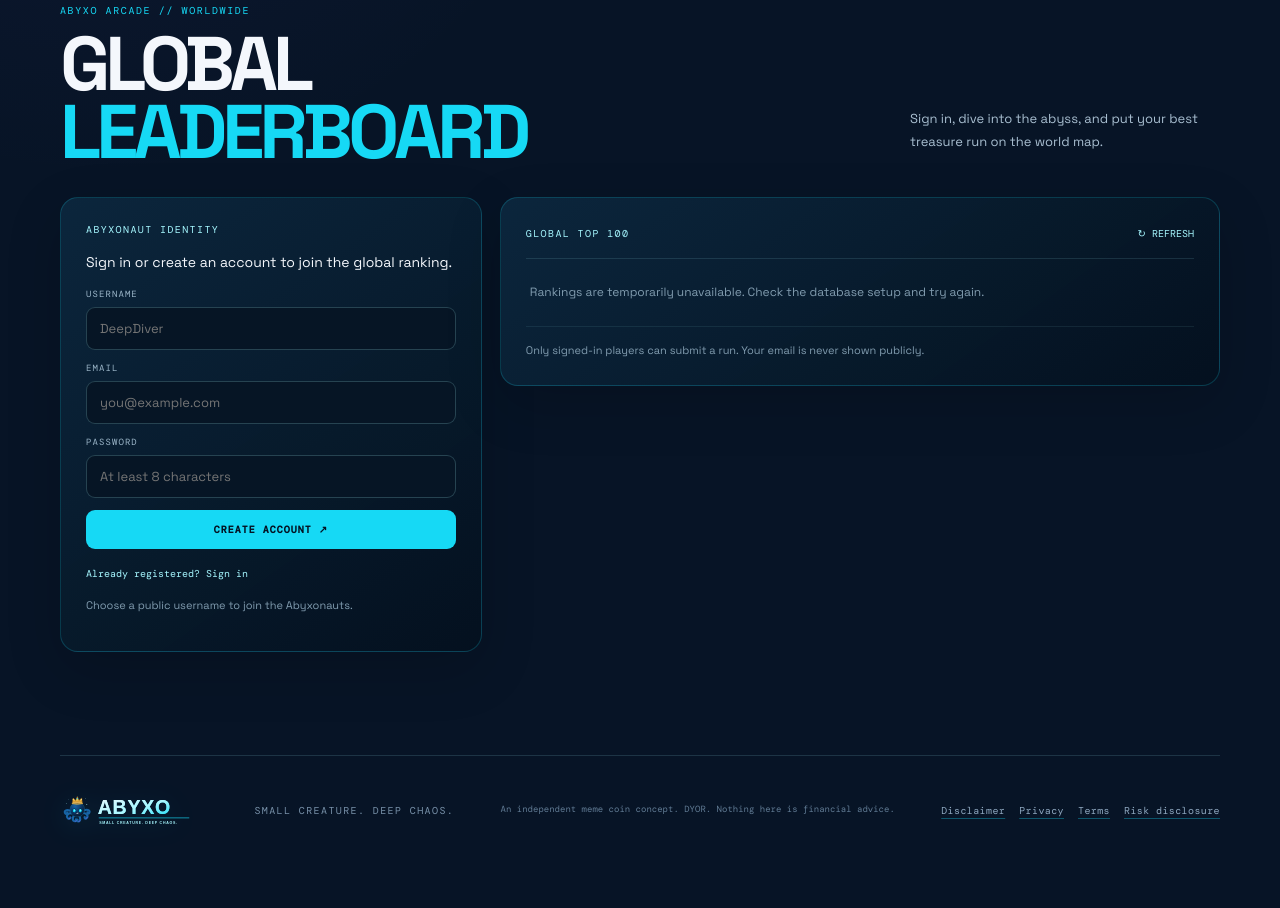
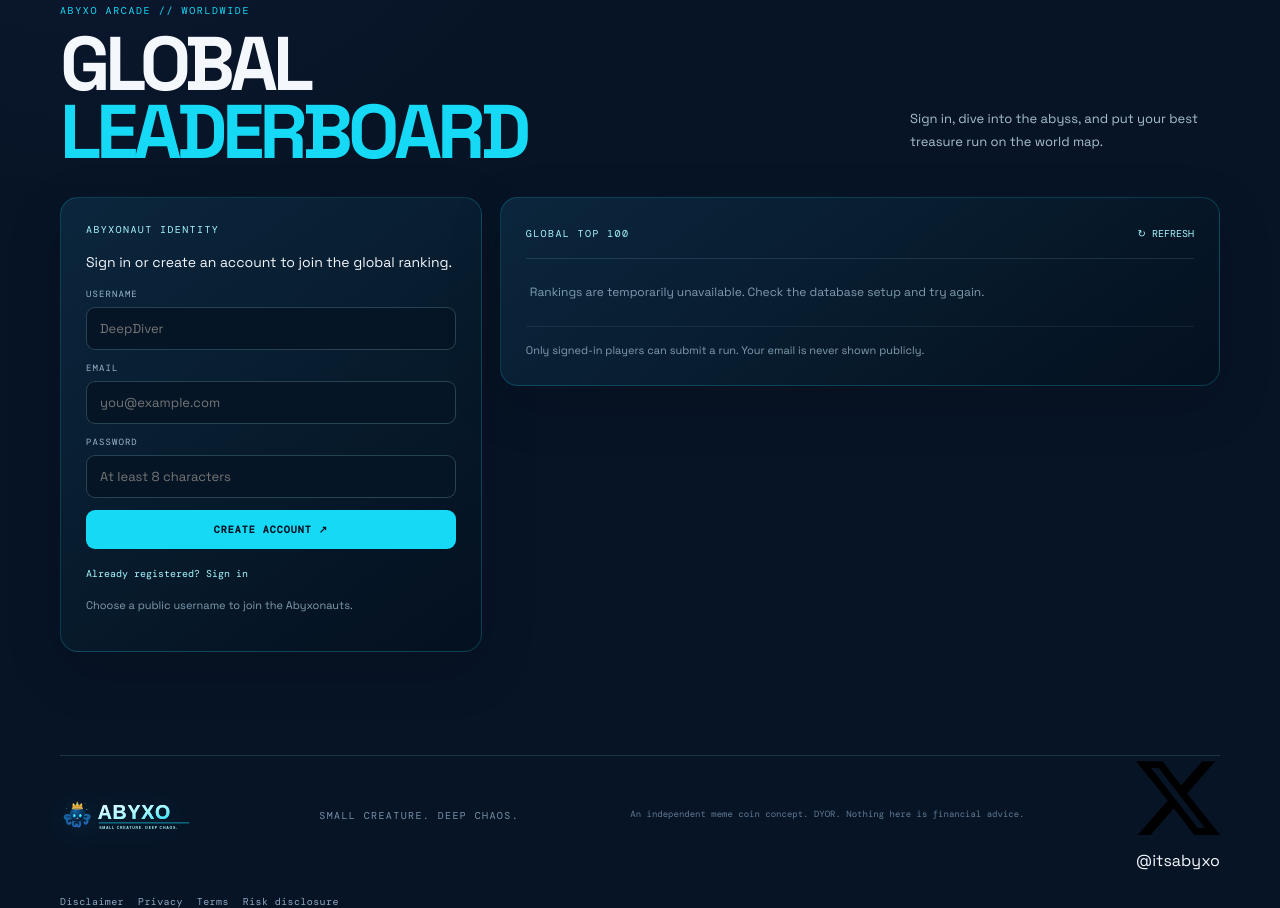
Before and after one commit to musclank/Abyxo, a plain HTML site: page website/arcade.html in a window 1280 px wide. Shown: the part 1567-2475 px from the top of the page. Before the commit the page ends 2432 px from the top, so only its background shows below. Drawn offline with nearby package versions, Linux system fonts and the light colour scheme; no server answers.

Commit message:
Add official ABYXO X profile links

```diff
--- a/website/arcade.html
+++ b/website/arcade.html
@@ -35,7 +35,7 @@
       <a href="./clanker-top.html" class="nav-item nav-item--signal"><span class="nav-bubble nav-bubble--signal"><img class="nav-bubble-logo" src="./mascot.svg" alt="" aria-hidden="true"></span><span class="nav-label">Top Clankers</span></a>
       <a href="./arcade.html" class="nav-item nav-item--arcade active" data-nav="arcade" aria-current="page"><span class="nav-bubble nav-bubble--arcade"><img class="nav-bubble-logo" src="./mascot.svg" alt="" aria-hidden="true"></span><span class="nav-label">Abyxo Arcade</span></a>
       <a class="nav-cta" href="./community.html"><span>Enter the abyss</span><b>↗</b></a>
-    </nav>
+    <a class="social-link social-link--x" href="https://x.com/itsabyxo" target="_blank" rel="noopener noreferrer" aria-label="Follow ABYXO on X" title="ABYXO on X"><svg viewBox="0 0 24 24" aria-hidden="true"><path d="M18.9 1.5h3.68l-8.04 9.19L24 22.5h-7.41l-5.8-7.58-6.63 7.58H.48l8.6-9.83L0 1.5h7.59l5.24 6.93L18.9 1.5Zm-1.29 19h2.04L6.48 3.39H4.29L17.61 20.5Z"/></svg><span>Follow on X</span></a></nav>
   </header>
   <main id="top">
     <section class="section-wrap" style="padding:72px 0 28px"><div class="section-kicker"><span class="pulse-dot"></span> ABYXO ARCADE // DEEP-SEA OPERATIONS</div><h1 style="font-size:clamp(48px,8vw,88px);margin:16px 0">ENTER THE<br><span>ABYXO ARCADE</span></h1><p style="max-width:620px;color:#aebfd0;line-height:1.8">Dive into the abyss, collect treasure, survive the bosses, and compete with Abyxonauts around the world.</p></section>
@@ -103,7 +103,7 @@
   <footer class="site-footer section-wrap">
     <a class="brand" href="./"><img src="./logo.svg" alt="ABYXO — Small Creature. Deep Chaos."></a>
     <p>SMALL CREATURE. DEEP CHAOS.</p>
-    <span class="footer-note">An independent meme coin concept. DYOR. Nothing here is financial advice.</span>
+    <span class="footer-note">An independent meme coin concept. DYOR. Nothing here is financial advice.</span><a class="footer-social-link" href="https://x.com/itsabyxo" target="_blank" rel="noopener noreferrer" aria-label="Official ABYXO account on X"><svg viewBox="0 0 24 24" aria-hidden="true"><path d="M18.9 1.5h3.68l-8.04 9.19L24 22.5h-7.41l-5.8-7.58-6.63 7.58H.48l8.6-9.83L0 1.5h7.59l5.24 6.93L18.9 1.5Zm-1.29 19h2.04L6.48 3.39H4.29L17.61 20.5Z"/></svg><span>@itsabyxo</span></a>
       <nav class="legal-links" aria-label="Legal information"><a href="./disclaimer.html">Disclaimer</a><a href="./privacy.html">Privacy</a><a href="./terms.html">Terms</a><a href="./risk-disclosure.html">Risk disclosure</a></nav>
   </footer>
   <script src="https://cdn.jsdelivr.net/npm/@supabase/supabase-js@2"></script>
```
